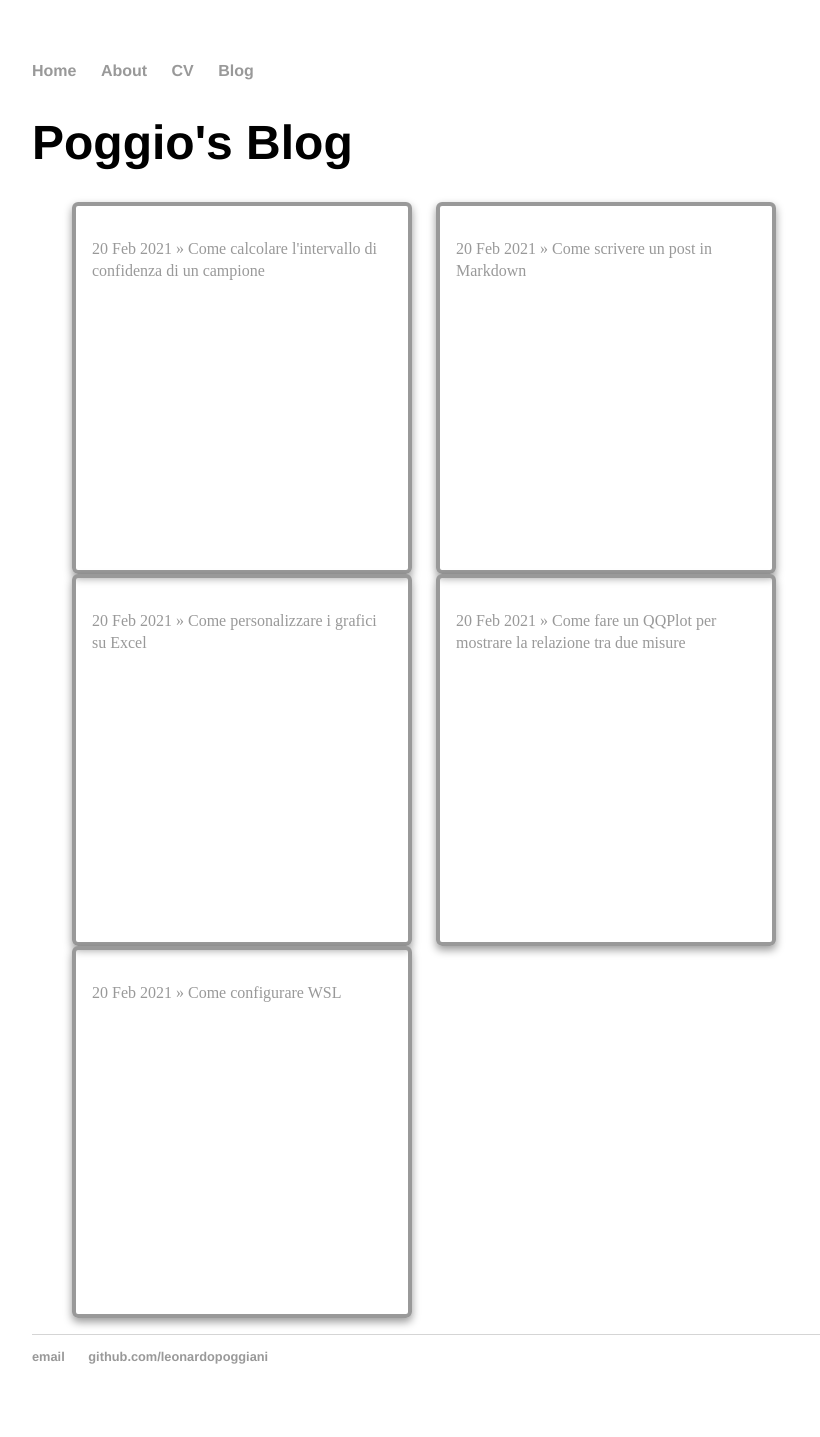
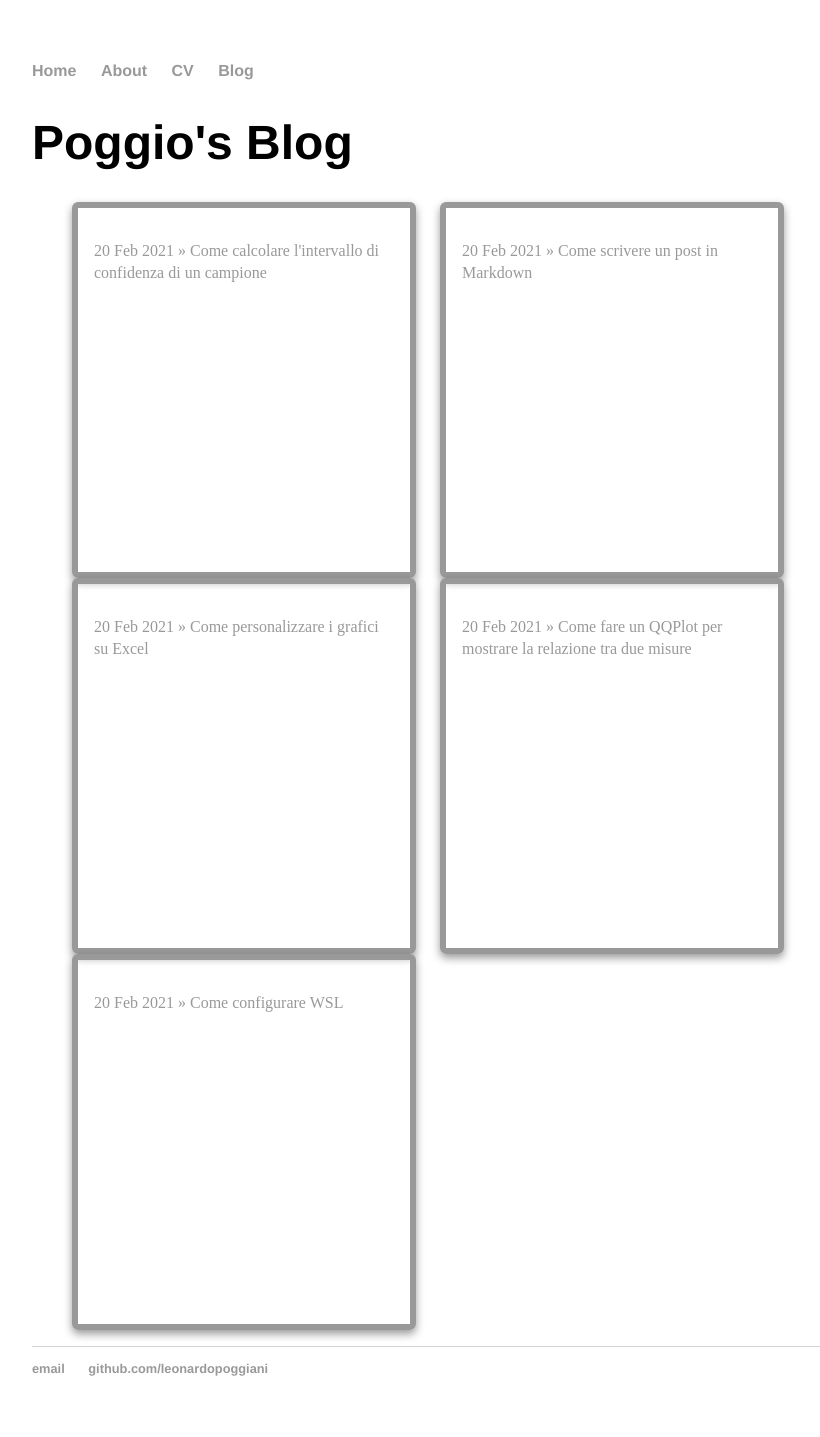
Before and after one commit to leonardopoggiani/leonardopoggiani.github.io, a Jekyll site: the page built from blog/index.html, in a window 1280 px wide. Shown: the whole page, without its empty margins (160-980 px from the left). Built offline with Jekyll 4.4.1, drawn with Linux system fonts in a browser that asks for light colours.

Commit message:
aggiustato css

```diff
--- a/blog/index.html
+++ b/blog/index.html
@@ -7,13 +7,13 @@ title: Poggio's Blog
 </head>
 
 <h1>{{ page.title }}</h1>
+
 <ul class="posts">
 
   {% for post in site.posts %}
-    <a href="{{ post.url }}" title="{{ post.title }}" class="card">
+    <a href="{{ post.url }}" title="{{ post.title }}">
       <li><span>{{ post.date | date_to_string }}</span> &raquo;  {{ post.title }}</li>
     </a>
   {% endfor %}
 
-
 </ul>
--- a/css/main.css
+++ b/css/main.css
@@ -52,18 +52,13 @@ ul.posts {
 ul.posts li {
   width: 300px;
   height: 300px;
-  border: solid 4px;
+  border: solid 6px;
   border-radius: 6px;
   box-shadow: 0 4px 8px 0 rgba(0,0,0,0.4);
   transition: 0.3s;
   padding: 32px 16px;
   margin-right: 20px;
   display: inline-block;
-}
-
-#card:hover {
-  box-shadow: 0 8px 16px 0 rgba(0,0,0,0.2);
-  cursor: pointer;
 }
 
 /* CV */
```
